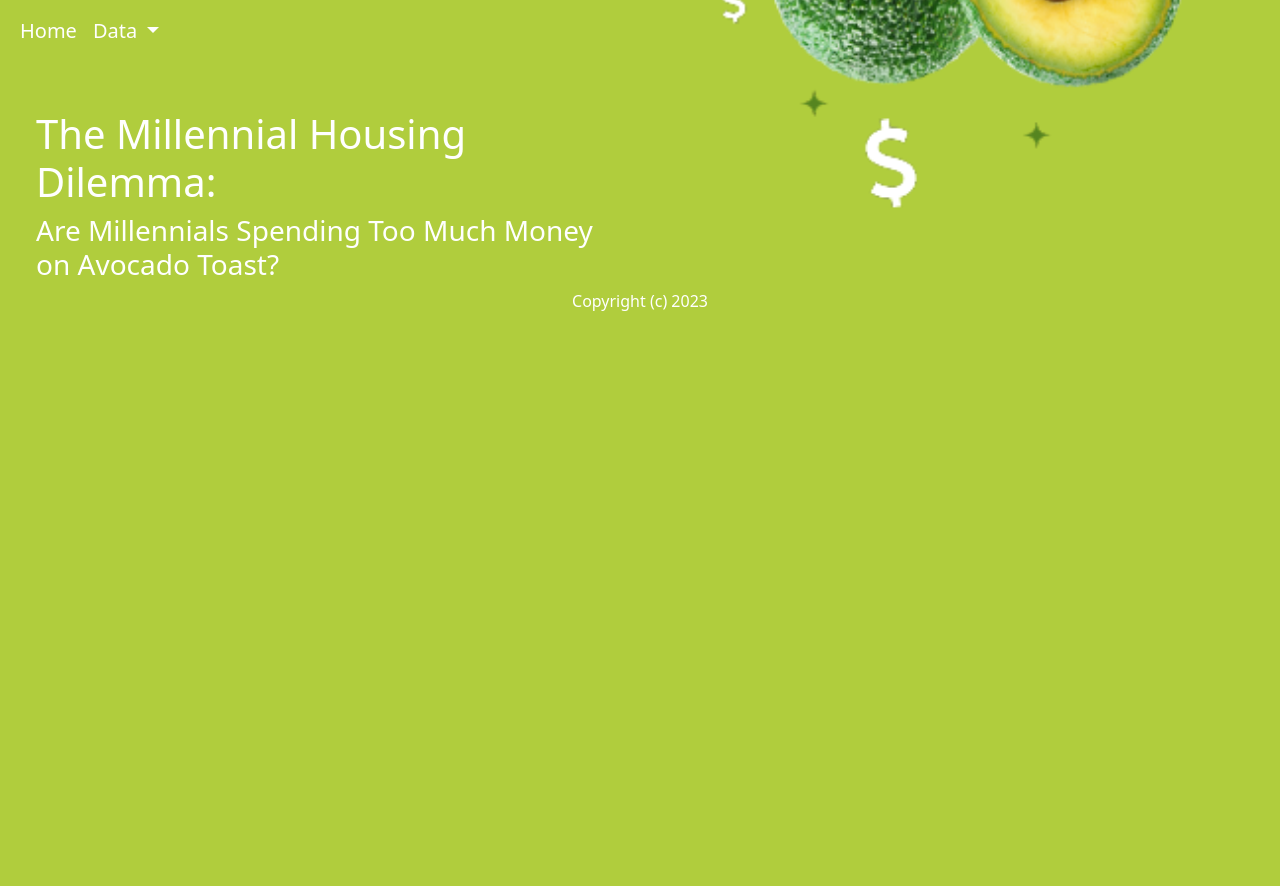
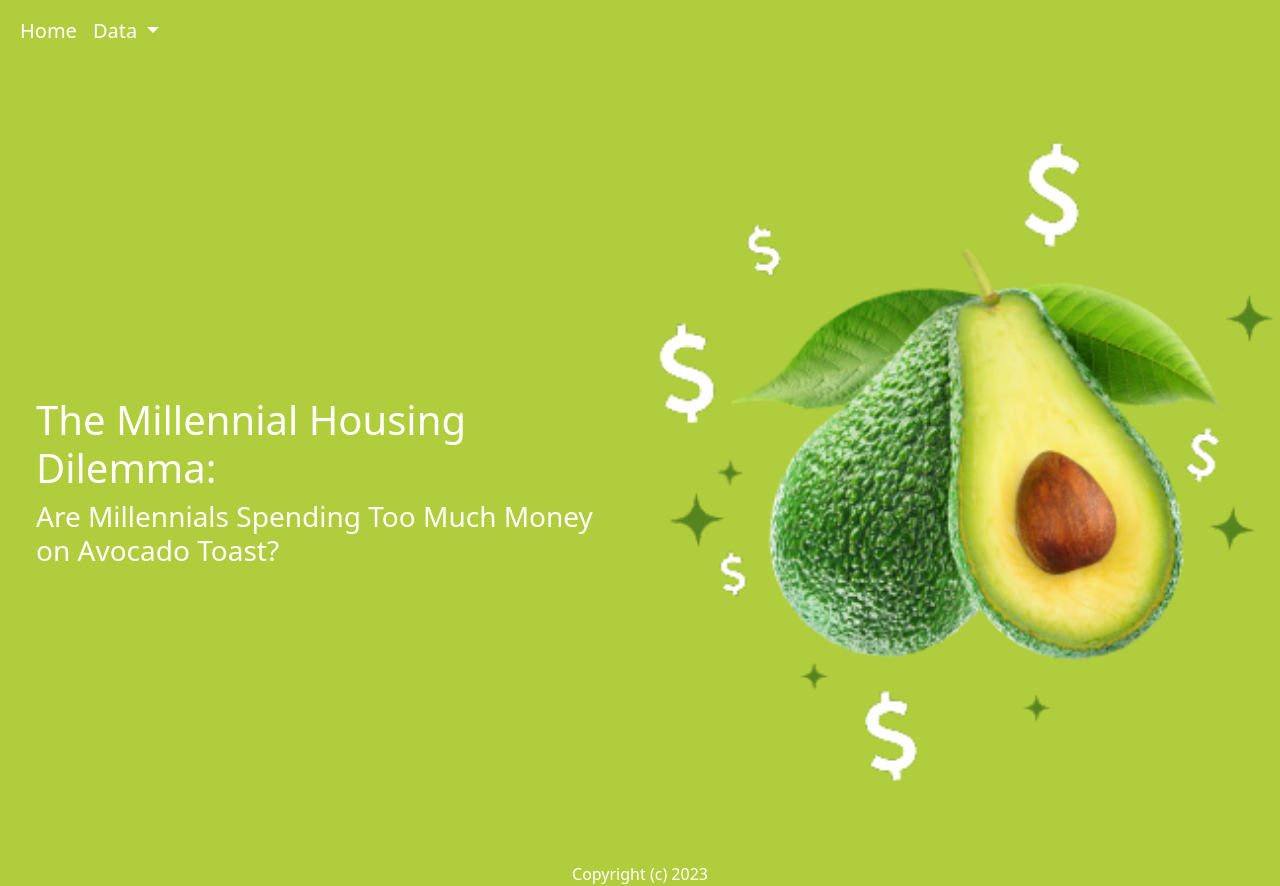
Before and after one commit to akc2022/pricing, a Django app: page / in a window 1280 px wide. Before the commit the page ends 311 px from the top, so only its background shows below. Run offline with Django 4.2, Linux system fonts and the light colour scheme; parts of the project's set-up code (start-up, migrations or seed data) failed here and were passed over.

Commit message:
corrected homepage height

```diff
--- a/static/website/css/style.css
+++ b/static/website/css/style.css
@@ -3,7 +3,9 @@
 }
 
 
-
+#homepage {
+	height: 100vh;
+}
 
 table {
 	border: 1px solid;
```
